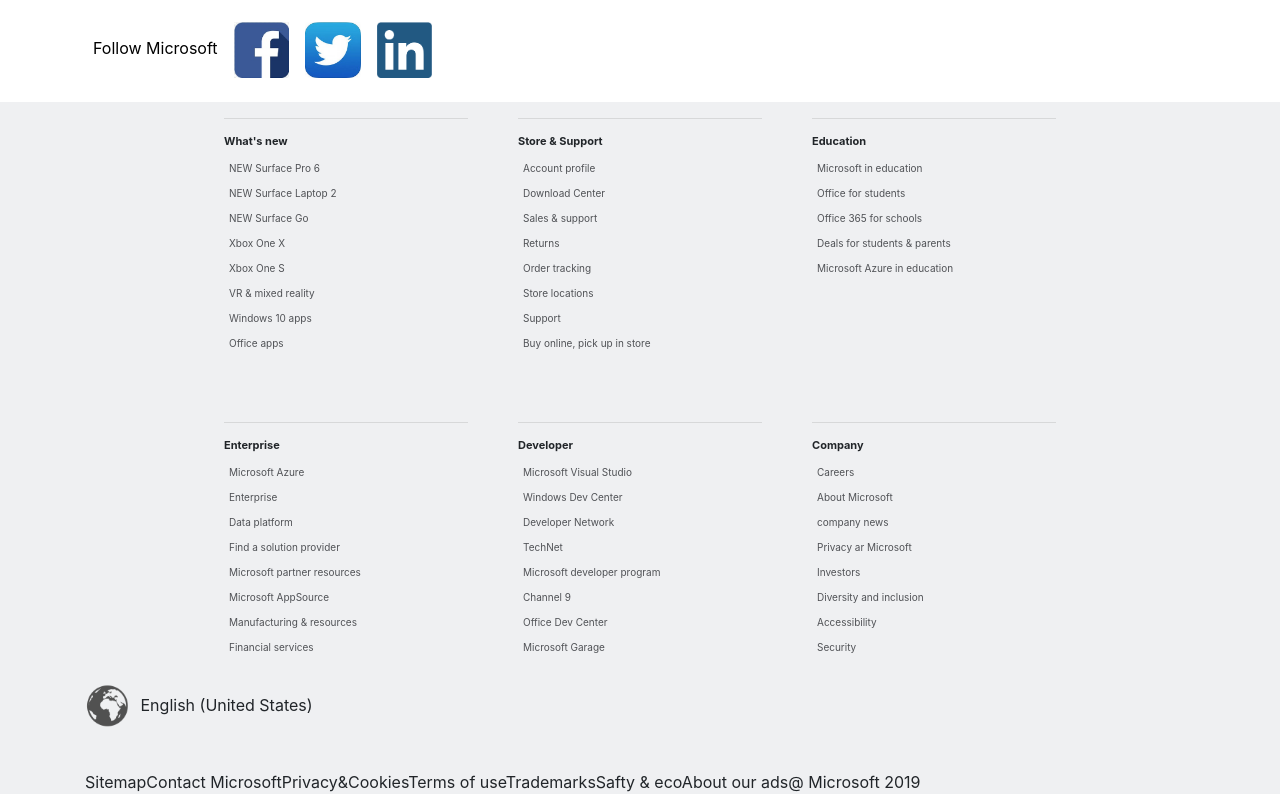
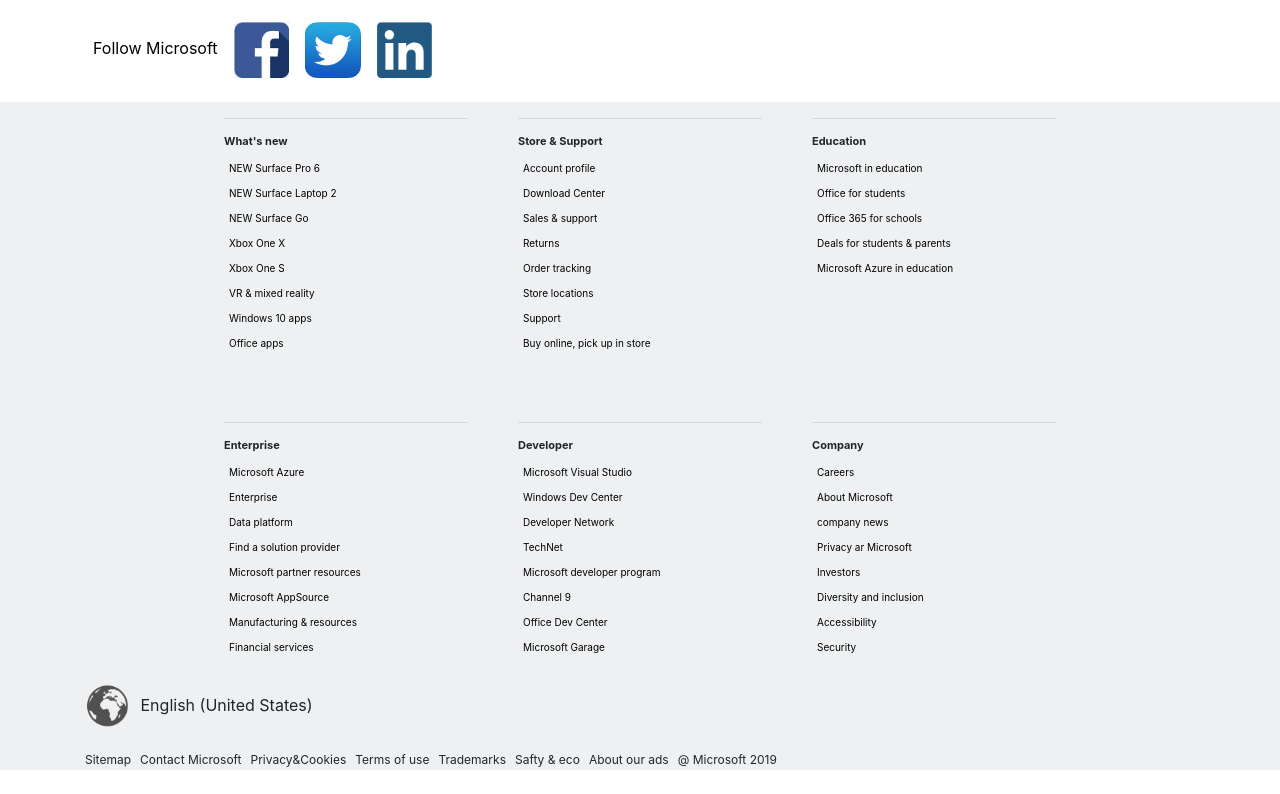
Before and after one commit to manasavesala/Microsoft-Rebuild-Angular, an Angular app: page / in a window 1280 px wide. Shown: the part 3056-3850 px from the top of the page. After the commit the page ends 3826 px from the top, so only its background shows below. Built offline with nearby package versions, Linux system fonts and the light colour scheme.

Commit message:
added links in html

```diff
--- a/src/app/footer/footer.component.css
+++ b/src/app/footer/footer.component.css
@@ -31,3 +31,10 @@
   width: 5%;
   padding-right:10px;
  }
+ .foot,.foot1{
+  padding-right: 9px;
+  font-size: 12px;
+ }
+ a{
+  color: black;
+ }
--- a/src/app/footer/footer.component.html
+++ b/src/app/footer/footer.component.html
@@ -5,86 +5,85 @@
   <div class="column">
 <hr>
     <h5><b>What's new</b></h5>
-  <li>NEW Surface Pro 6</li>
-  <li>NEW Surface Laptop 2</li>
-  <li>NEW Surface Go</li>
-  <li>Xbox One X</li>
-  <li>Xbox One S</li>
-  <li>VR & mixed reality</li>
-  <li>Windows 10 apps</li>
-  <li>Office apps</li>
+  <li><a href="https://www.microsoft.com/en-us/p/surface-pro-6/8ZCNC665SLQ5?activetab=pivot%3aoverviewtab">NEW Surface Pro 6</a></li>
+  <li><a href="https://www.microsoft.com/en-us/p/surface-laptop-2/8XQJKK3DD91B?activetab=pivot%3aoverviewtab">NEW Surface Laptop 2</a></li>
+  <li><a href="https://www.microsoft.com/en-us/p/surface-go/8v9dp4lnknsz?rtc=1&activetab=pivot%3aoverviewtab">NEW Surface Go</a></li>
+  <li><a href="https://www.xbox.com/en-us/xbox-one-x">Xbox One X</a></li>
+  <li><a href="https://www.xbox.com/en-us/xbox-one-s?xr=shellnav">Xbox One S</a></li>
+  <li><a href="https://www.microsoft.com/en-us/store/b/virtualreality">VR & mixed reality</a></li>
+  <li><a href="https://www.microsoft.com/en-us/windows/windows-10-apps">Windows 10 apps</a></li>
+  <li><a href="https://appsource.microsoft.com/en-us/marketplace/apps?product=office&page=1&src=office&corrid=196dc20f-f3e9-4e5c-ada4-1572d1bbeaa6&omexanonuid=ed1be790-00de-4f79-a627-e7f4b9c16b7f&referralurl=https%3a%2f%2fwww.microsoft.com%2fen-us%2f">Office apps</a></li>
   </div>
   <div class="column">
     <hr>
     <h5><b>Store & Support</b></h5>
-  <li>Account profile</li>
-  <li>Download Center</li>
-  <li>Sales & support</li>
-  <li>Returns</li>
-  <li>Order tracking</li>
-  <li>Store locations</li>
-  <li>Support</li>
-  <li>Buy online, pick up in store</li>
+  <li><a href="https://account.microsoft.com/account/Account?refd=www.microsoft.com&ru=https%3A%2F%2Faccount.microsoft.com%2F%3Frefd%3Dwww.microsoft.com&destrt=home-index">Account profile</a></li>
+  <li><a href="https://www.microsoft.com/en-us/download">Download Center</a></li>
+  <li><a href="https://support.microsoft.com/en-us/help/28808/microsoft-store-contact-support">Sales & support</a></li>
+  <li><a href="https://support.microsoft.com/en-us/hub/4135076/microsoft-store-help#returns-refunds">Returns</a></li>
+  <li><a href="https://login.live.com/login.srf?wa=wsignin1.0&rpsnv=13&ct=1548454833&rver=7.0.6738.0&wp=MBI_SSL&wreply=https%3A%2F%2Faccount.microsoft.com%2Fauth%2Fcomplete-signin%3Fru%3Dhttps%253A%252F%252Faccount.microsoft.com%252Fbilling%252Forders%253FforcedSignIn%253D1%2526refd%253Dwww.microsoft.com&lc=1033&id=292666&lw=1&fl=easi2">Order tracking</a></li>
+  <li><a href="https://www.microsoft.com/en-us/store/locations/find-a-store?icid=en-us_UF_FAS">Store locations</a></li>
+  <li><a href="https://support.microsoft.com/en-us">Support</a></li>
+  <li><a href="https://www.microsoft.com/en-us/store/b/buy-online-pick-up-in-store?icid=uhf_footer_bopuis">Buy online, pick up in store</a></li>
   </div>
   <div class="column">
     <hr>
     <h5><b>Education</b></h5>
-  <li>Microsoft in education</li>
-  <li>Office for students</li>
-  <li>Office 365 for schools</li>
-  <li>Deals for students & parents</li>
-  <li>Microsoft Azure in education</li>
+  <li><a href="https://www.microsoft.com/en-us/education">Microsoft in education</a></li>
+  <li><a href="https://www.microsoft.com/en-us/education/products/office/default.aspx">Office for students</a></li>
+  <li><a href="https://products.office.com/en-us/academic/compare-office-365-education-plans">Office 365 for schools</a></li>
+  <li><a href="https://www.microsoft.com/en-us/store/b/education?icid=CNavfooter_Studentsandeducation">Deals for students & parents</a></li>
+  <li><a href="https://azure.microsoft.com/en-us/education/">Microsoft Azure in education</a></li>
   </div>
   <div class="column">
       <hr>
     <h5><b>Enterprise</b></h5>
-  <li>Microsoft Azure</li>
-  <li>Enterprise</li>
-  <li>Data platform</li>
-  <li>Find a solution provider</li>
-  <li>Microsoft partner resources</li>
-  <li>Microsoft AppSource</li>
-  <li>Manufacturing & resources</li>
-  <li>Financial services</li>
+  <li><a href="">Microsoft Azure</a></li>
+  <li><a href="">Enterprise</a></li>
+  <li><a href="">Data platform</a></li>
+  <li><a href="">Find a solution provider</a></li>
+  <li><a href="">Microsoft partner resources</a></li>
+  <li><a href="">Microsoft AppSource</a></li>
+  <li><a href="">Manufacturing & resources</a></li>
+  <li><a href="">Financial services</a></li>
 
   </div>
   <div class="column">
       <hr>
     <h5><b>Developer</b></h5>
-  <li>Microsoft Visual Studio</li>
-  <li>Windows Dev Center</li>
-  <li>Developer Network</li>
-  <li>TechNet</li>
-  <li>Microsoft developer program</li>
-  <li>Channel 9</li>
-  <li>Office Dev Center</li>
-  <li>Microsoft Garage</li>
+  <li><a href="">Microsoft Visual Studio</a></li>
+  <li><a href="">Windows Dev Center</a></li>
+  <li><a href="">Developer Network</a></li>
+  <li><a href="">TechNet</a></li>
+  <li><a href="">Microsoft developer program</a></li>
+  <li><a href="">Channel 9</a></li>
+  <li><a href="">Office Dev Center</a></li>
+  <li><a href="">Microsoft Garage</a></li>
   </div>
   <div class="column">
       <hr>
     <h5><b>Company</b></h5>
-  <li>Careers</li>
-  <li>About Microsoft</li>
-  <li>company news</li>
-  <li>Privacy ar Microsoft</li>
-  <li>Investors</li>
-  <li>Diversity and inclusion</li>
-  <li>Accessibility</li>
-  <li>Security</li>
+  <li><a href="">Careers</a></li>
+  <li><a href="">About Microsoft</a></li>
+  <li><a href="">company news</a></li>
+  <li><a href="">Privacy ar Microsoft</a></li>
+  <li><a href="">Investors</a></li>
+  <li><a href="">Diversity and inclusion</a></li>
+  <li><a href="">Accessibility</a></li>
+  <li><a href="">Security</a></li>
   </div>
 
 </div>
 <br>
 <div class="container">
-<p><img id="world" src=".././assets/img/world.png">English (United States)</p>
-<br>
-<a>Sitemap</a>
-<a>Contact Microsoft</a>
-<a>Privacy&Cookies</a>
-<a>Terms of use</a>
-<a>Trademarks</a>
-<a>Safty & eco</a>
-<a>About our ads</a>
-<a>@ Microsoft 2019</a>
+<p id="foot1"><img id="world" src=".././assets/img/world.png">English (United States)</p>
+<a class="foot">Sitemap</a>
+<a class="foot">Contact Microsoft</a>
+<a class="foot">Privacy&Cookies</a>
+<a class="foot">Terms of use</a>
+<a class="foot">Trademarks</a>
+<a class="foot">Safty & eco</a>
+<a class="foot">About our ads</a>
+<a class="foot">@ Microsoft 2019</a>
 </div>
 </div>
```
